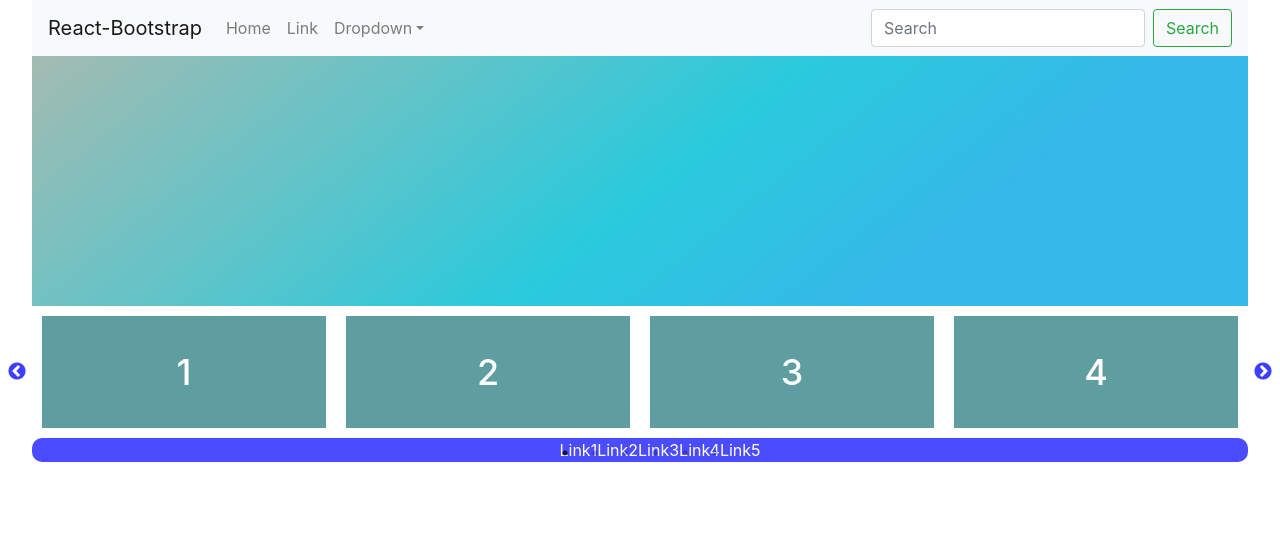
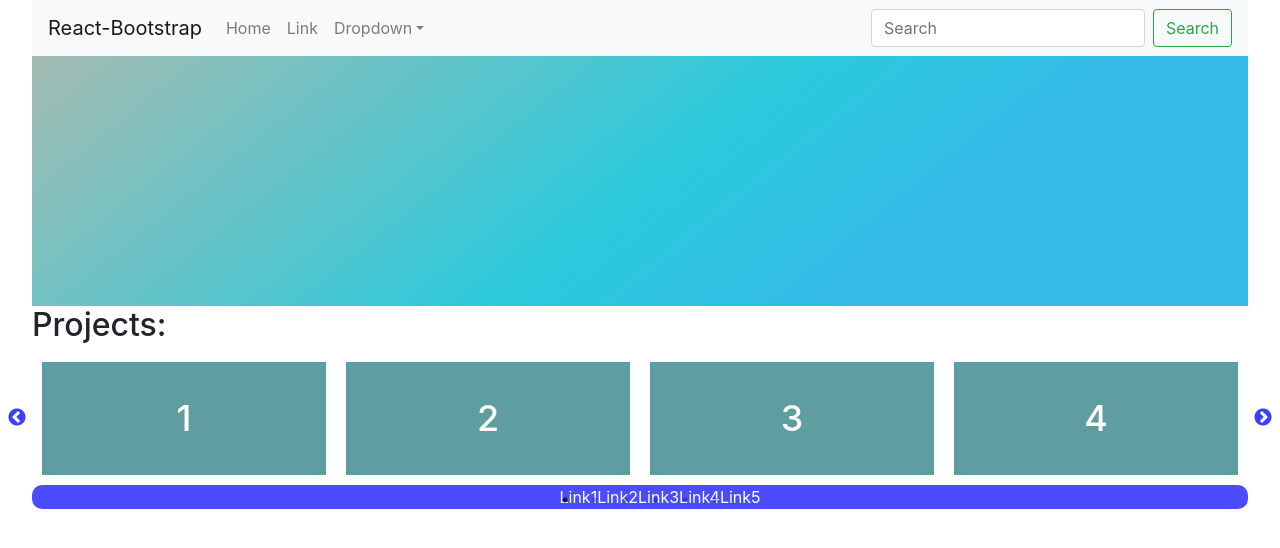
Before and after one commit to justin-rosecrans/portfolio, a React (Create React App) app: page / in a window 1280 px wide. Shown: the top 548 px of the page. Built offline with nearby package versions, Linux system fonts and the light colour scheme.

Commit message:
feature/style-guide

```diff
--- a/src/App.css
+++ b/src/App.css
@@ -3,3 +3,19 @@
   padding-left: 2rem;
   padding-right: 2rem;
 }
+
+html {
+  font-size: 16px;
+}
+
+h1 {
+  font-size: 3rem;
+}
+
+h2 {
+  font-size: 2rem;
+}
+
+h3 {
+  font-size: 1rem;
+}
--- a/src/App.js
+++ b/src/App.js
@@ -11,6 +11,7 @@ function App() {
     <div className="wrapper">
       <Navigation />
       <Banner />
+      <h2>Projects:</h2>
       <Carousel />
       <Footer />
     </div>
```
